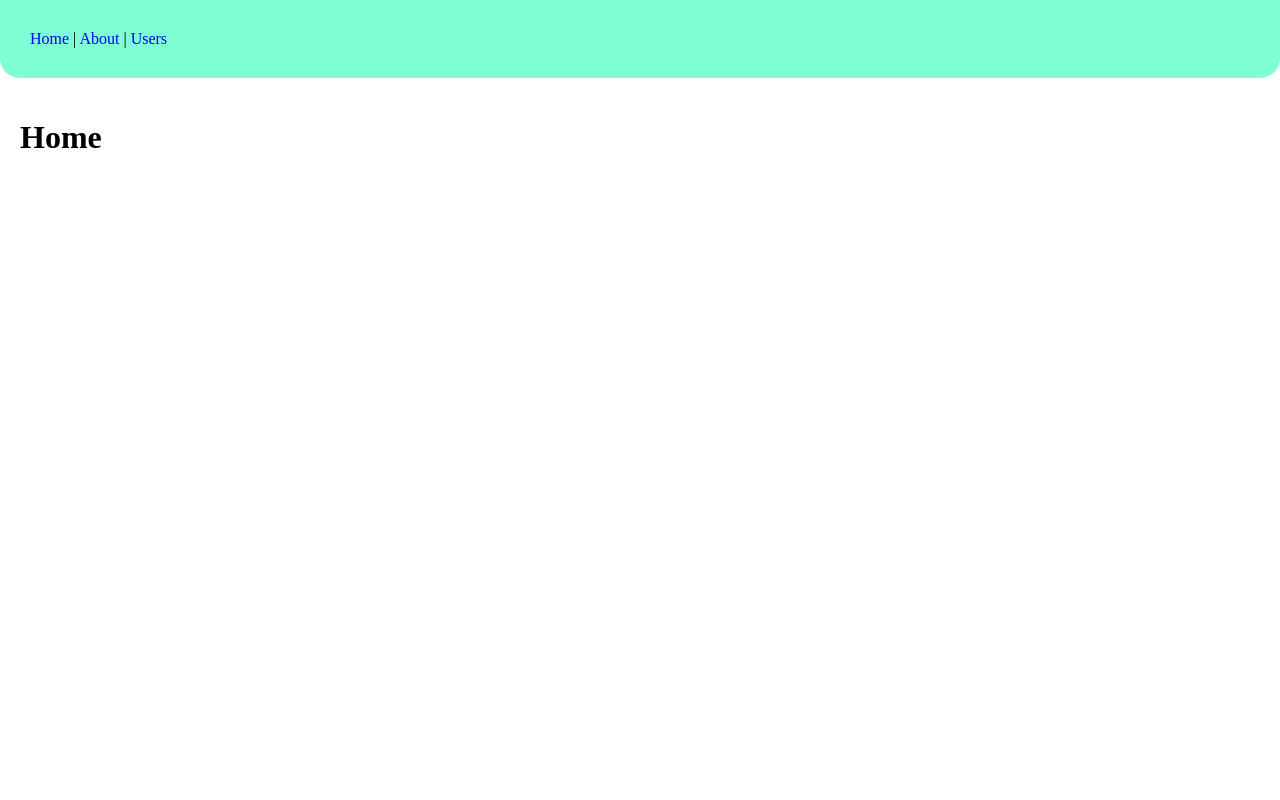
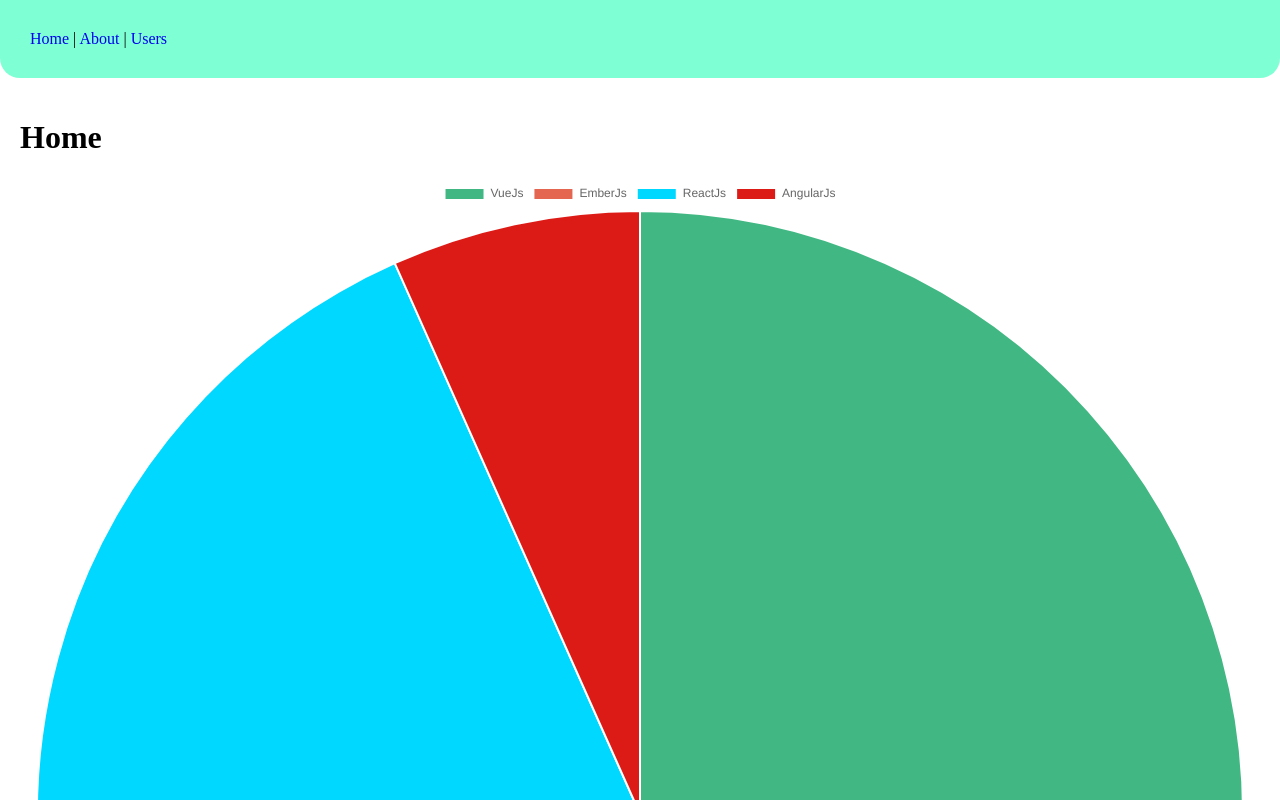
Before and after one commit to NeoDitjoe/myData, a Vue app: page / in a window 1280 px wide. Shown: the top 800 px of the page. Built offline with nearby package versions, Linux system fonts and the light colour scheme.

Commit message:
display pie chart

```diff
--- a/src/components/home/Home.vue
+++ b/src/components/home/Home.vue
@@ -5,6 +5,29 @@ fetch('../../../util/pieChart.json')
   .then(res => res.json())
   .then(data => numInstalls(data))
 
+import { Pie } from 'vue-chartjs'
+import { Chart as ChartJS, ArcElement, Tooltip, Legend } from 'chart.js'
+ChartJS.register(ArcElement, Tooltip, Legend)
+
+export default {
+    name: 'PieChart',
+    components: { Pie },
+    data() {
+        return {
+            chartData: {
+                labels: ['VueJs', 'EmberJs', 'ReactJs', 'AngularJs'],
+                datasets: [
+                    {
+                        backgroundColor: ['#41B883', '#E46651', '#00D8FF', '#DD1B16'],
+                        data: [40, 20, 80, 10]
+                    }
+                ]
+            },
+            chartOptions: {
+                responsive: true
+            }
+        }
+    }}
 
 
 </script>
@@ -12,6 +35,6 @@ fetch('../../../util/pieChart.json')
 <template>
   <div class="greetings">
     <h1 class="green">Home</h1>
-
+    <Pie id="my-chart-id" :options="chartOptions" :data="chartData" />
   </div>
 </template>
```
